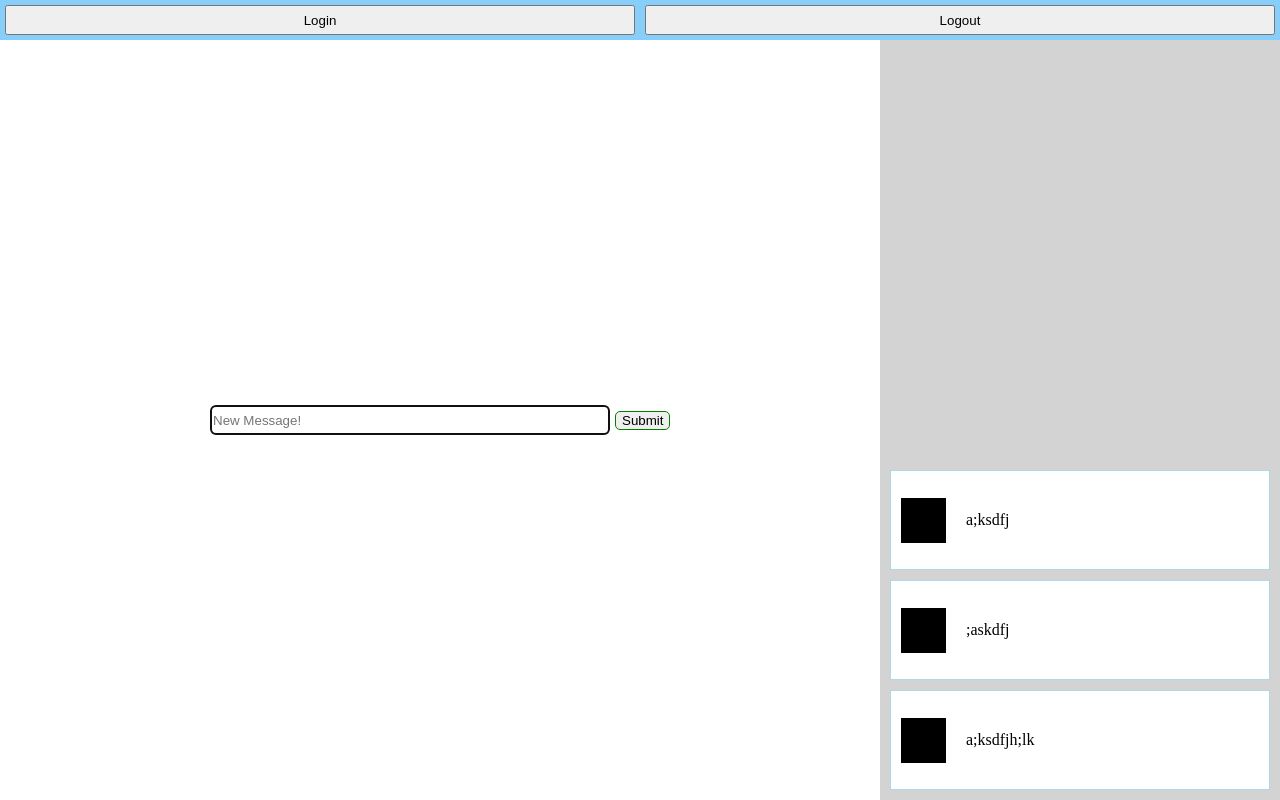
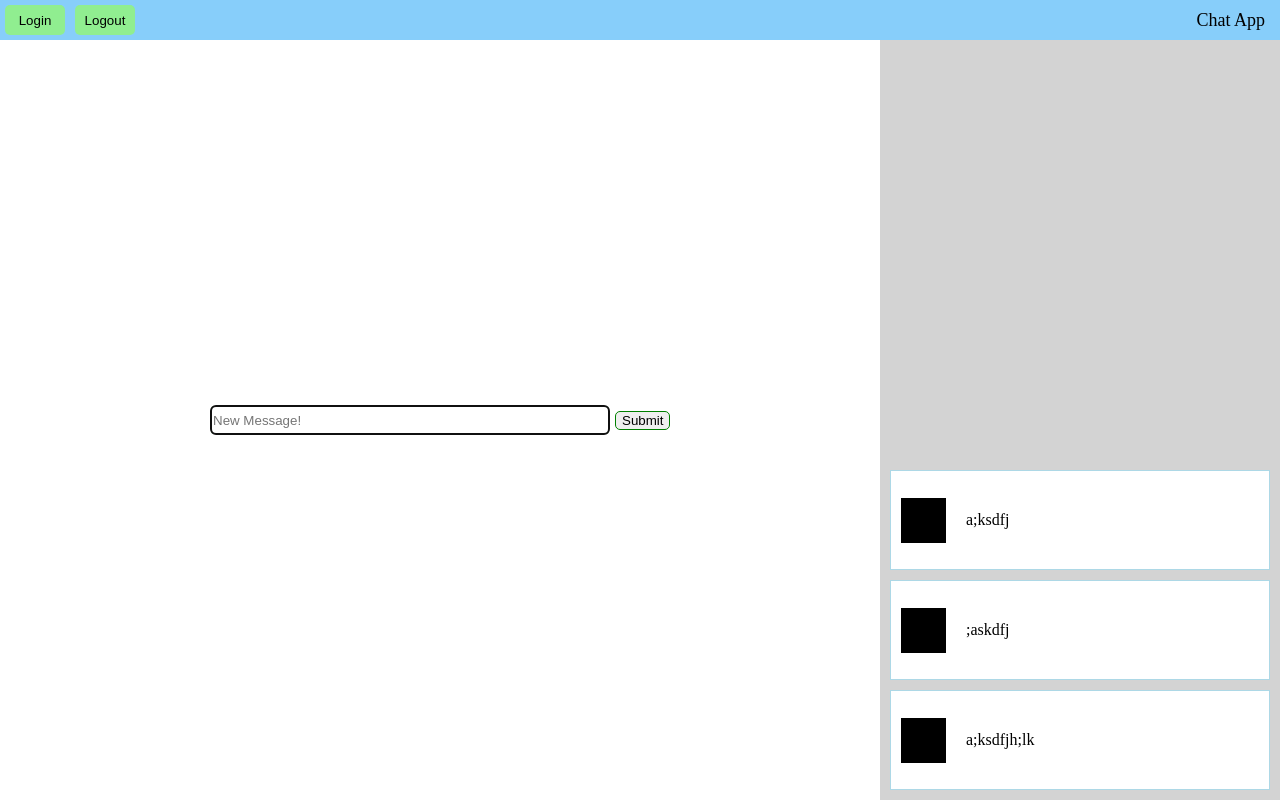
Before and after one commit to MichaelDurfey/ChatAppWireframe, a React app: page / in a window 1280 px wide. Built offline with nearby package versions, Linux system fonts and the light colour scheme; the HTML template or start-up script is replaced by a standard one.

Commit message:
displays first

```diff
--- a/src/components/Navbar.jsx
+++ b/src/components/Navbar.jsx
@@ -3,7 +3,8 @@ import React from 'react';
 const Navbar = (props) => {
   return (
     <div className="navBar">
-      <button className="navButton" >
+      <div className="title">Chat App</div>
+      <button className="navButton">
         Login
       </button>
       <button className="navButton">
--- a/src/index.css
+++ b/src/index.css
@@ -83,7 +83,19 @@ html, body {
   margin: 5px;
   flex-shrink: 0;
   align-items: center;
-  flex: 1;
+  flex: 0 0 60px;
+  border-radius: 5px;
+  border: none;
+  background-color: lightgreen;
+}
+
+.title {
+  display: flex;
+  order: 1;
+  align-items: center;
+  margin-left: auto;
+  margin-right: 15px;
+  font-size: 18px;
 }
 
 .input {
--- a/src/index.jsx
+++ b/src/index.jsx
@@ -15,7 +15,7 @@ class App extends React.Component {
 
   handleSubmit(text) {
     const messages = this.state.messages.slice();
-    messages.push(text);
+    messages.unshift(text);
     this.setState({
       messages,
     })
```
